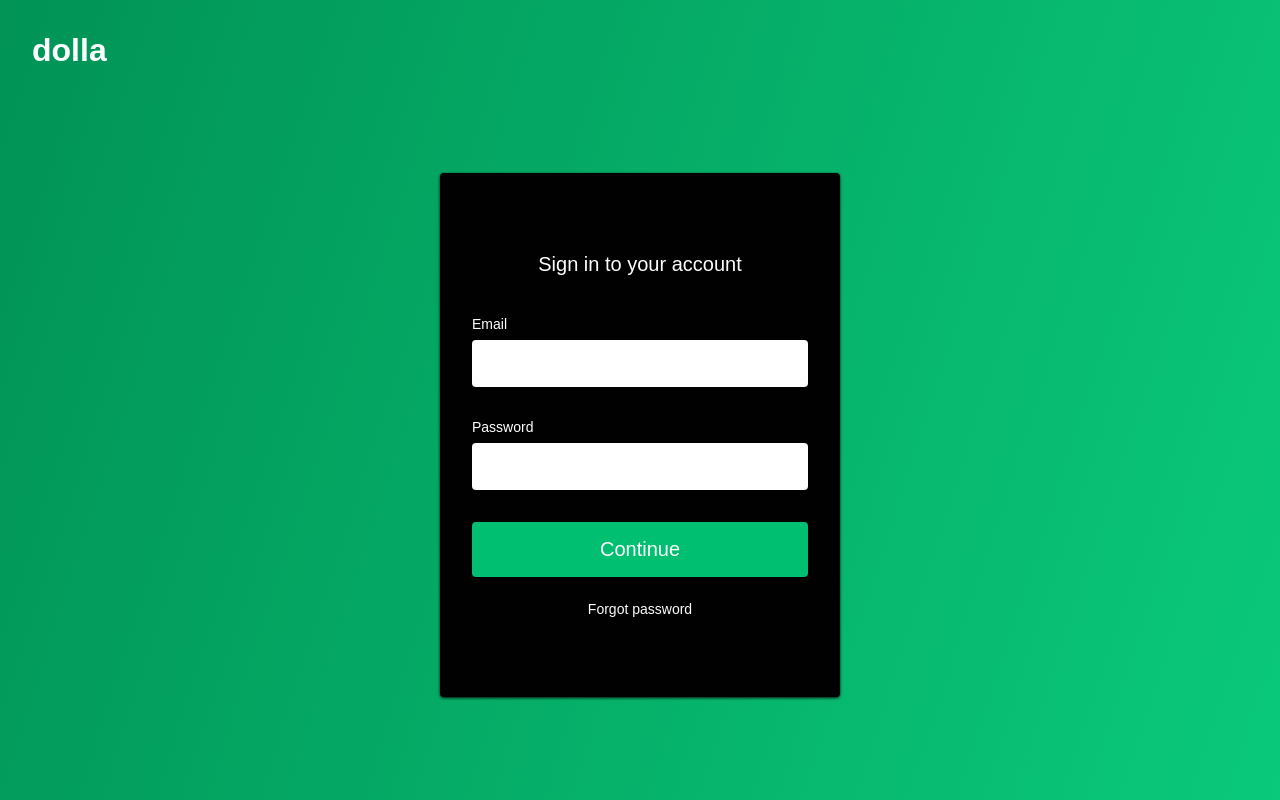
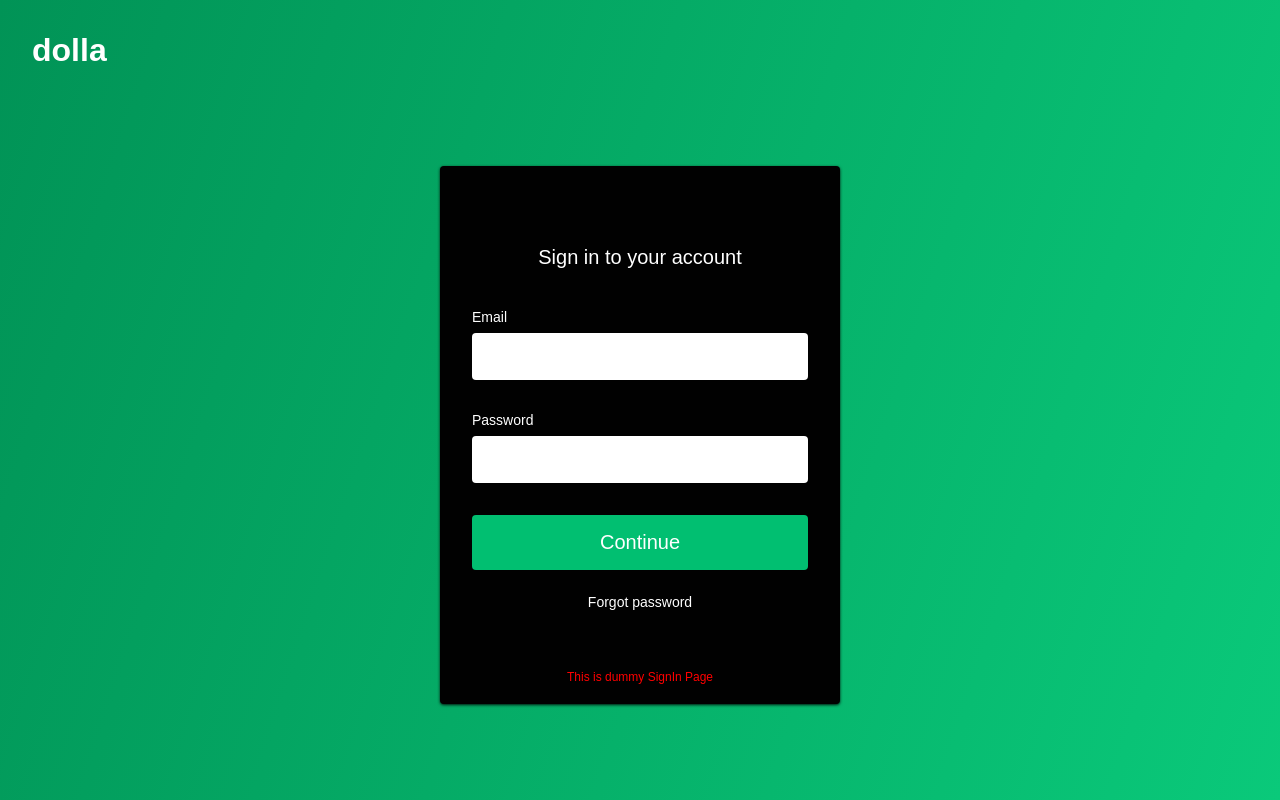
Before and after one commit to kapiljhajhria/react-bank, a React (Create React App) app: page /signin in a window 1280 px wide. Built offline with nearby package versions, Linux system fonts and the light colour scheme; a web font is replaced by a local one.

Commit message:
added warning on signIn page about it being a dummy page

```diff
--- a/src/components/Signin/SigninElements.js
+++ b/src/components/Signin/SigninElements.js
@@ -103,3 +103,11 @@ export const Text = styled.span`
   color: #fff;
   font-size: 14px;
 `;
+
+export const DemoWarningText = styled.span`
+  position: relative;
+  text-align: center;
+  font-size: 12px;
+  color: red;
+  bottom: -60px;
+`;
--- a/src/components/Signin/index.js
+++ b/src/components/Signin/index.js
@@ -10,6 +10,7 @@ import {
   FormWrap,
   Icon,
   Text,
+  DemoWarningText,
 } from "./SigninElements.js";
 
 const SignIn = () => {
@@ -27,6 +28,7 @@ const SignIn = () => {
               <FormInput type="password" required />
               <FormButton type="submit">Continue</FormButton>
               <Text>Forgot password</Text>
+              <DemoWarningText>This is dummy SignIn Page</DemoWarningText>
             </Form>
           </FormContent>
         </FormWrap>
```
